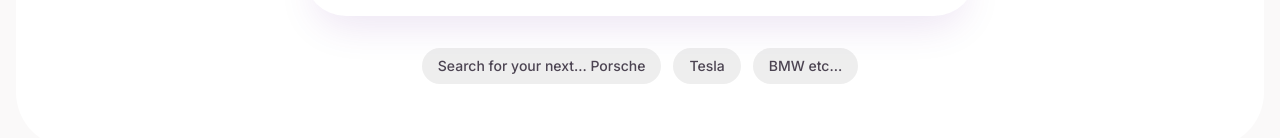
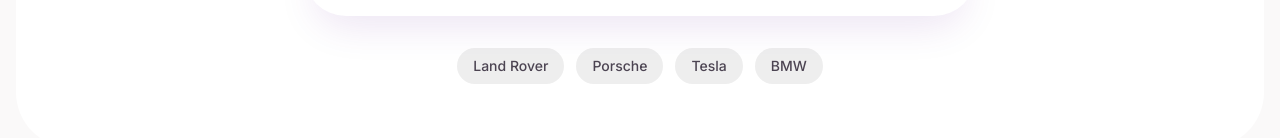
Before and after one commit to DanNessler/gowago-app, a React (Vite) app: page / in a window 1280 px wide. Shown: the part 464-602 px from the top of the page. Built offline with nearby package versions, Linux system fonts and the light colour scheme.

Commit message:
content: editor update 2026-03-25 09:03

```diff
--- a/src/data/content.js
+++ b/src/data/content.js
@@ -5,9 +5,10 @@
     price: 'CHF 149.-/month.',
     priceNote: 'Cheaper than your health insurance.',
     filterTags: [
-      'Search for your next... Porsche',
+      'Land Rover',
+      'Porsche',
       'Tesla',
-      'BMW etc...'
+      'BMW'
     ],
   },
   hotDeals: { title: '🔥 Smoking hot deals', subtitle: 'Limited time offers — before they\'re gone' },
```
